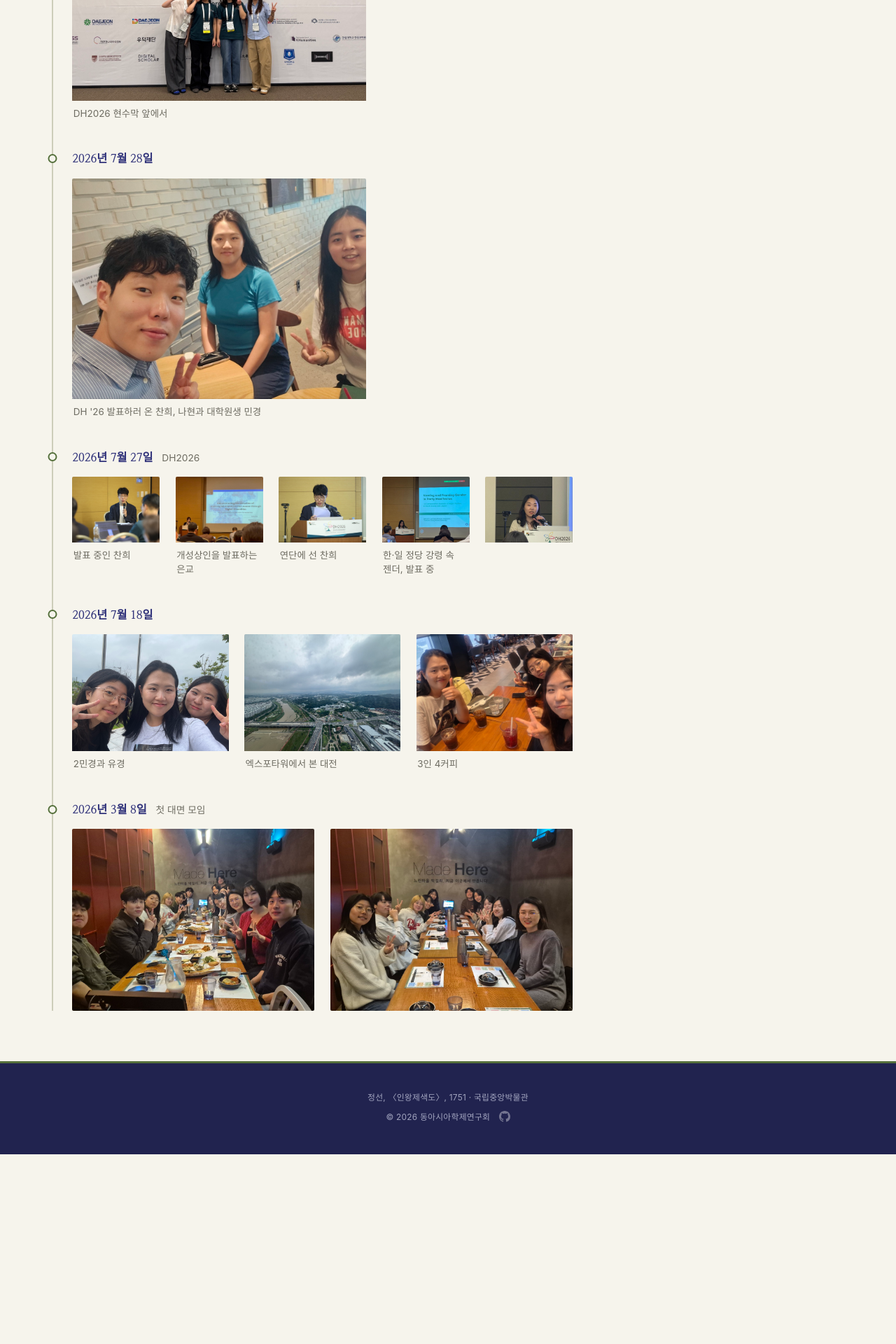
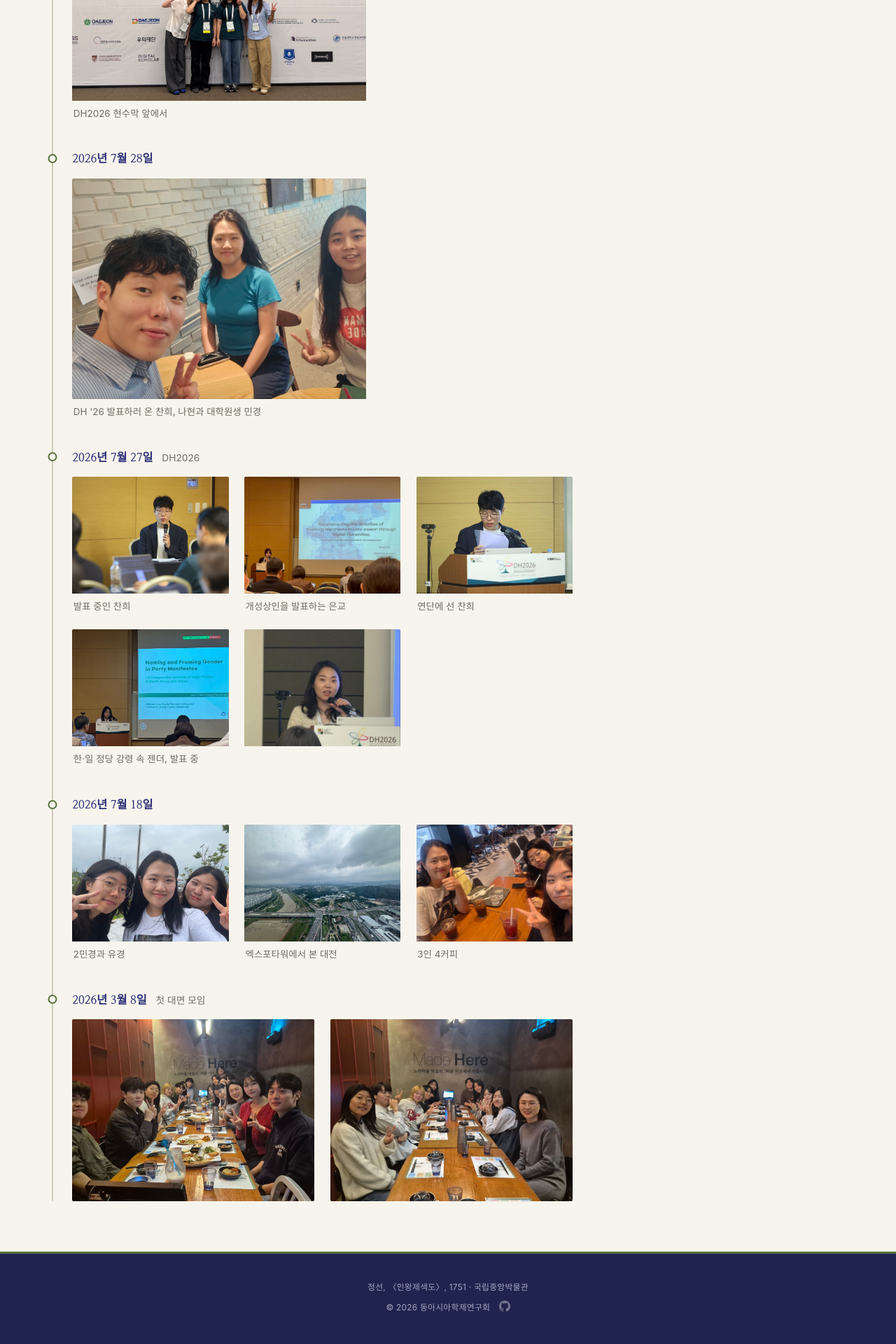
Before and after one commit to eastasia-interdisciplinary/eastasia-interdisciplinary.github.io, a Jekyll site: the page built from gallery.html, in a window 1280 px wide. Shown: the part 665-2585 px from the top of the page at 70% size. Built offline with Jekyll 4.4.1, drawn with Linux system fonts in a browser that asks for light colours; some web fonts are replaced; before the commit the page ends 2314 px from its top, so only the background shows below that.

Commit message:
Wrap a day's photographs instead of squeezing them into one row
Five talks in a day put five frames side by side, each too small to make
anything out. The row is a grid of equal tracks now, so it wraps and the
second row matches the first rather than stretching to fill.

Co-Authored-By: Claude Opus 5 <noreply@anthropic.com>

```diff
--- a/assets/css/style.css
+++ b/assets/css/style.css
@@ -734,9 +734,15 @@ summary.cycle-heading::before {
 /* One day to a row: the photographs of an occasion belong together, so they
    share the width rather than wrapping onto a second line. A day of a single
    photograph is capped, so it does not blow up to the width of the column. */
+/* A row of photographs, wrapping once a day has more of them than fit --
+   five talks in one day squeezed five frames into a single row, small enough
+   that nothing in them could be made out. Tracks are equal, so a wrapped row
+   is the same size as the one above it rather than stretching to fill. */
 .gallery-grid {
-  display: flex;
+  display: grid;
+  grid-template-columns: repeat(auto-fit, minmax(190px, 1fr));
   gap: 1.4rem;
+  justify-items: start;
 }
 
 /* The days hang off one vertical rule, the same thread the news is strung
@@ -779,7 +785,7 @@ summary.cycle-heading::before {
 .gallery-day .gallery-grid { margin-top: 0.8rem; }
 
 .gallery-item {
-  flex: 1 1 0;
+  width: 100%;
   min-width: 0;
   max-width: 420px;
   margin: 0;
@@ -1356,10 +1362,10 @@ body.is-sheet-open { overflow: hidden; }
 /* Two to a row rather than a whole day across one: three photographs sharing
    a phone's width are ninety pixels each, which is a thumbnail, not a photo. */
 @media (max-width: 560px) {
-  .gallery-grid { flex-wrap: wrap; }
-  .gallery-item { flex: 0 1 calc(50% - 0.7rem); }
+  /* two to a row on a phone, whatever the day holds */
+  .gallery-grid { grid-template-columns: repeat(2, 1fr); }
   /* a day of one photograph has the row to itself, so it takes it */
-  .gallery-item:only-child { flex: 1 1 100%; }
+  .gallery-item:only-child { grid-column: 1 / -1; }
 }
 
 @media (max-width: 720px) {
```
